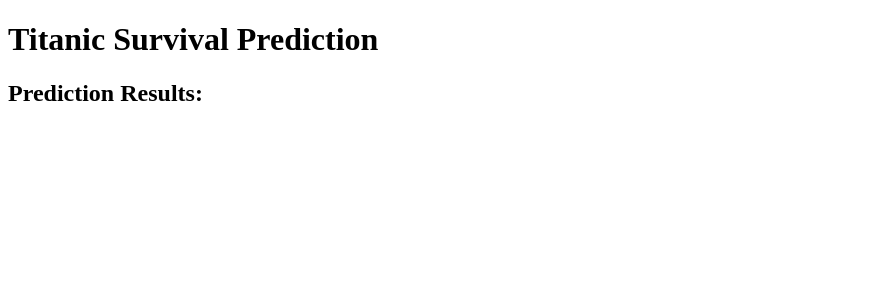
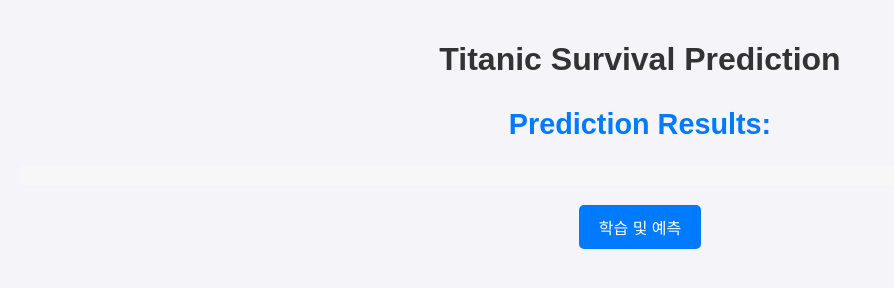
Before and after one commit to hwkims/Titanic-Survival-Prediction-JS, a plain HTML site: page index.html in a window 1280 px wide. Shown: the whole page, without its empty margins (0-894 px from the left). Drawn offline with Linux system fonts and the light colour scheme.

Commit message:
Add files via upload

```diff
--- a/index.html
+++ b/index.html
@@ -4,6 +4,58 @@
     <meta charset="UTF-8">
     <meta name="viewport" content="width=device-width, initial-scale=1.0">
     <title>Titanic Survival Prediction</title>
+    <style>
+        body {
+            font-family: Arial, sans-serif;
+            margin: 0;
+            padding: 20px;
+            background-color: #f4f4f9;
+        }
+
+        h1 {
+            text-align: center;
+            color: #333;
+        }
+
+        #result {
+            margin-top: 30px;
+            font-size: 1.2em;
+            color: #007bff;
+            font-weight: bold;
+            text-align: center;
+        }
+
+        .button-container {
+            display: flex;
+            justify-content: center;
+            margin-top: 20px;
+        }
+
+        button {
+            background-color: #007bff;
+            color: white;
+            padding: 10px 20px;
+            font-size: 16px;
+            border: none;
+            border-radius: 5px;
+            cursor: pointer;
+        }
+
+        button:hover {
+            background-color: #0056b3;
+        }
+
+        pre {
+            font-size: 16px;
+            line-height: 1.5;
+            white-space: pre-wrap;
+            word-wrap: break-word;
+            background-color: #f7f7f7;
+            padding: 10px;
+            border-radius: 5px;
+            margin-top: 10px;
+        }
+    </style>
 </head>
 <body>
     <h1>Titanic Survival Prediction</h1>
@@ -12,6 +64,11 @@
     <div id="result">
         <h2>Prediction Results:</h2>
         <pre id="prediction-output"></pre>
+    </div>
+
+    <!-- 예측을 실행할 버튼 -->
+    <div class="button-container">
+        <button id="train-button">학습 및 예측</button>
     </div>
 
     <script>
@@ -98,7 +155,7 @@
                         // 은닉층 오류
                         let hiddenError = this.weights2.map((_, j) => {
                             return outputError.reduce((sum, error, k) => sum + error * this.weights2[j][k], 0);
-                        }).map((e, i) => e * (this.hidden[i] * (1 - this.hidden[i]))); // ReLU 가 아닌 Sigmoid의 미분
+                        }).map((e, i) => e * (this.hidden[i] * (1 - this.hidden[i]))); // Sigmoid의 미분
 
                         // 가중치 업데이트
                         for (let j = 0; j < this.weights2.length; j++) {
```
